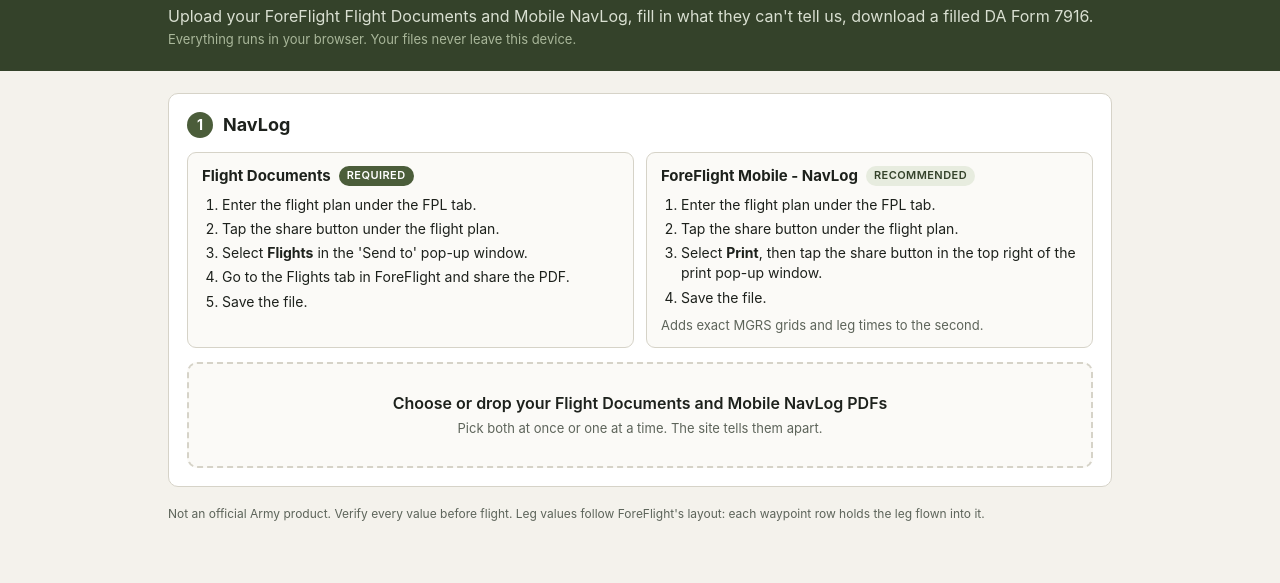
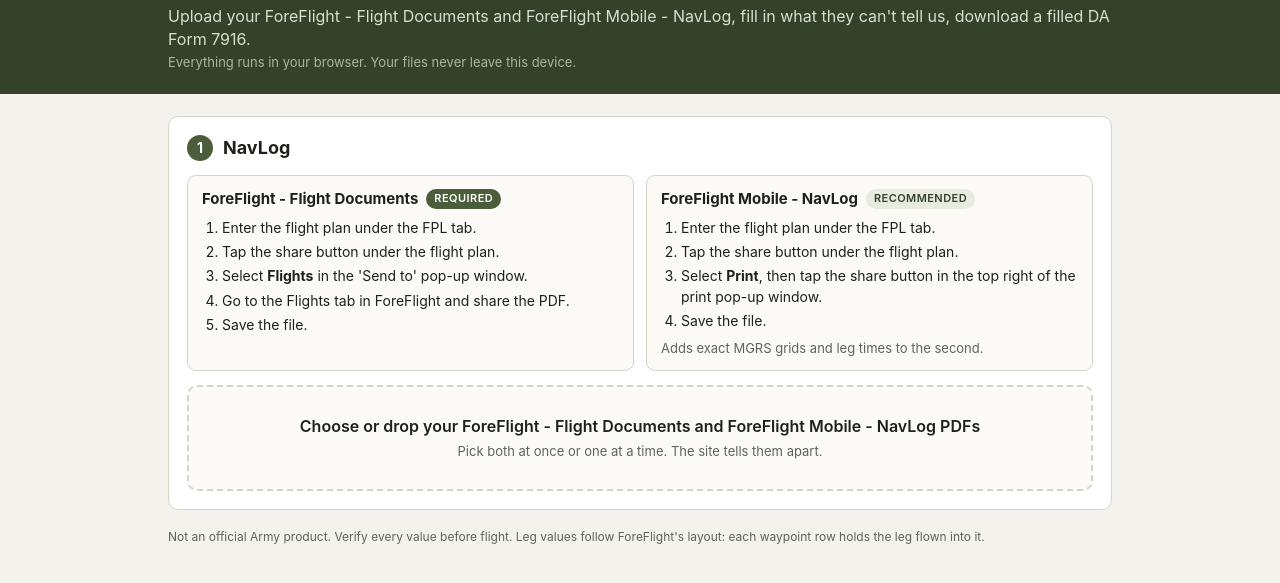
Before and after one commit to stonemendez-av/da7916-builder, a plain HTML site: page index.html in a window 1280 px wide. Shown: the part 67-650 px from the top of the page. Drawn offline with Linux system fonts and the light colour scheme.

Commit message:
Rename Flight Documents to ForeFlight - Flight Documents
Co-Authored-By: Claude Opus 5.5 <noreply@anthropic.com>
Claude-Session: https://claude.ai/code/session_01RCdgpPpwyHdnBRFF2W2vp9

```diff
--- a/index.html
+++ b/index.html
@@ -14,7 +14,7 @@
         <span class="form-no">DA 7916</span>
         <h1>TDH Card Builder</h1>
       </div>
-      <p class="sub">Upload your ForeFlight Flight Documents and Mobile NavLog, fill in what they can't tell us, download a filled DA Form 7916.</p>
+      <p class="sub">Upload your ForeFlight - Flight Documents and ForeFlight Mobile - NavLog, fill in what they can't tell us, download a filled DA Form 7916.</p>
       <p class="privacy">Everything runs in your browser. Your files never leave this device.</p>
     </div>
   </header>
@@ -25,7 +25,7 @@
       <h2><span class="n">1</span> NavLog</h2>
       <div class="howto">
         <div class="howto-box">
-          <h3>Flight Documents <span class="tag req">Required</span></h3>
+          <h3>ForeFlight - Flight Documents <span class="tag req">Required</span></h3>
           <ol>
             <li>Enter the flight plan under the FPL tab.</li>
             <li>Tap the share button under the flight plan.</li>
@@ -47,7 +47,7 @@
       </div>
       <label class="drop" id="drop">
         <input type="file" id="navlog-file" accept="application/pdf,.pdf" multiple>
-        <span class="drop-main">Choose or drop your Flight Documents and Mobile NavLog PDFs</span>
+        <span class="drop-main">Choose or drop your ForeFlight - Flight Documents and ForeFlight Mobile - NavLog PDFs</span>
         <span class="drop-hint">Pick both at once or one at a time. The site tells them apart.</span>
       </label>
       <ul id="file-status" class="files" hidden></ul>
--- a/js/app.js
+++ b/js/app.js
@@ -141,12 +141,12 @@ function applyMobile() {
 function renderFileStatus() {
   const el = $('#file-status');
   const nav = state.navName
-    ? `<li class="ok">Flight Documents: <b>${esc(state.navName)}</b></li>`
-    : '<li class="need">Flight Documents: not loaded (required)</li>';
+    ? `<li class="ok">ForeFlight - Flight Documents: <b>${esc(state.navName)}</b></li>`
+    : '<li class="need">ForeFlight - Flight Documents: not loaded (required)</li>';
   let mob;
   if (!state.mobileName) mob = '<li class="opt">Mobile NavLog: not loaded (optional; adds exact MGRS grids and leg times to the second)</li>';
   else if (state.mobileError) mob = `<li class="need">Mobile NavLog: <b>${esc(state.mobileName)}</b>. ${esc(state.mobileError)}</li>`;
-  else if (!state.navBase) mob = `<li class="ok">Mobile NavLog: <b>${esc(state.mobileName)}</b> (waiting for the Flight Documents)</li>`;
+  else if (!state.navBase) mob = `<li class="ok">Mobile NavLog: <b>${esc(state.mobileName)}</b> (waiting for the ForeFlight - Flight Documents)</li>`;
   else mob = `<li class="ok">Mobile NavLog: <b>${esc(state.mobileName)}</b>. MGRS and leg times applied</li>`;
   el.innerHTML = nav + mob;
   el.hidden = false;
```
Also changed, not shown: 1 other file.
